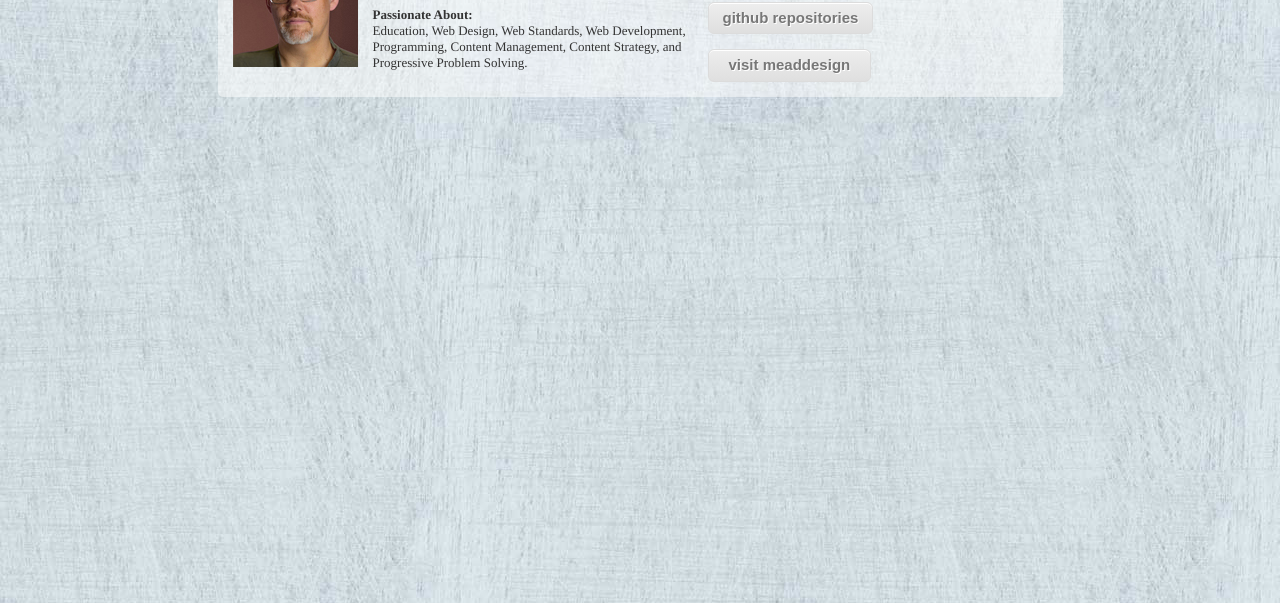
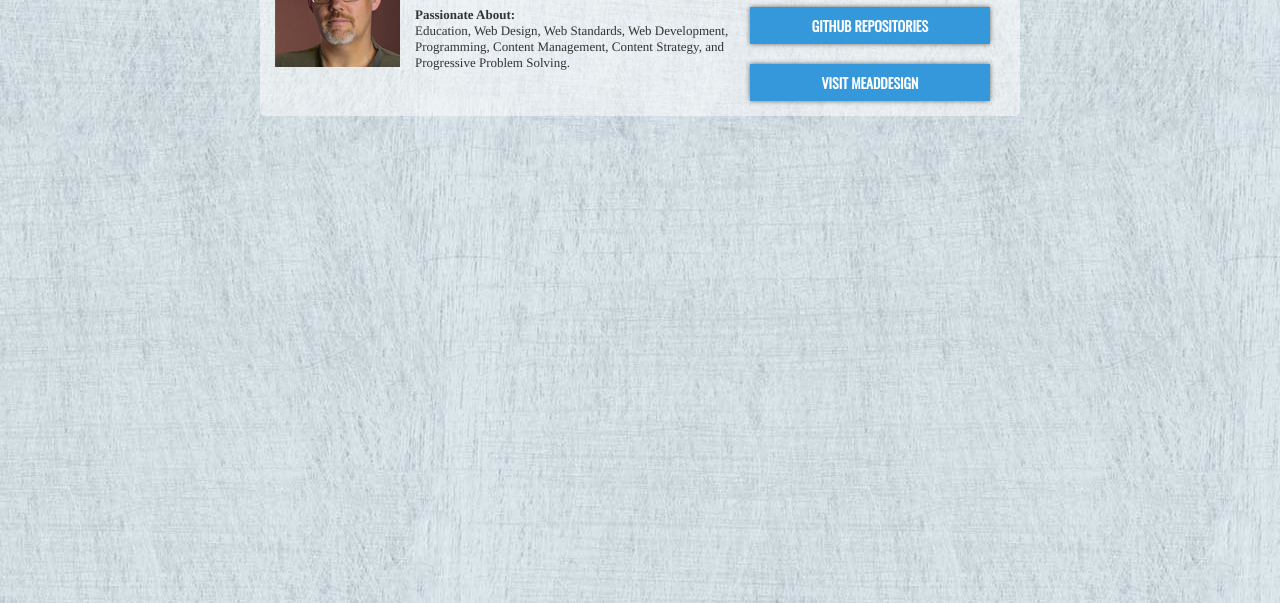
Before and after one commit to wmmead/wmmead.github.com, a plain HTML site: page index.html in a window 1280 px wide. Shown: the part 197-800 px from the top of the page. Drawn offline with nearby package versions, Linux system fonts and the light colour scheme.

Commit message:
styling changes

```diff
--- a/css/style.css
+++ b/css/style.css
@@ -165,7 +165,7 @@ body {
 }
 
 #container {
-	width: 845px;
+	width: 760px;
 	margin: 75px auto;
 }
 
@@ -205,7 +205,7 @@ h1 {
 }
 
 .box {
-	width: 340px;
+	width: 250px;
 	float: left;
 }
 
@@ -226,79 +226,32 @@ a:hover {
 	text-decoration: none;
 }
 
-#github {
-	margin-top: 15px;
-	margin-right: 15px;
-	float: left;
-
-	-moz-box-shadow:inset 0px 1px 0px 0px #ffffff;
-	-webkit-box-shadow:inset 0px 1px 0px 0px #ffffff;
-	box-shadow:inset 0px 1px 0px 0px #ffffff;
-	background:-webkit-gradient( linear, left top, left bottom, color-stop(0.05, #ededed), color-stop(1, #dfdfdf) );
-	background:-moz-linear-gradient( center top, #ededed 5%, #dfdfdf 100% );
-	filter:progid:DXImageTransform.Microsoft.gradient(startColorstr='#ededed', endColorstr='#dfdfdf');
-	background-color:#ededed;
-	-moz-border-radius:6px;
-	-webkit-border-radius:6px;
-	border-radius:6px;
-	border:1px solid #dcdcdc;
-	display:inline-block;
-	color:#777777;
-	font-family:Arial;
-	font-size:15px;
-	font-weight:bold;
-	padding:6px 14px;
-	text-decoration:none;
-	text-shadow:1px 1px 0px #ffffff;
+.btn {
+  -webkit-box-shadow: 0px 0px 5px #666666;
+  -moz-box-shadow: 0px 0px 5px #666666;
+  box-shadow: 0px 0px 5px #666666;
+  font-family: Oswald;
+  color: #ffffff;
+  font-size: 14px;
+  background: #3498db;
+  padding: 10px 20px 10px 20px;
+  text-decoration: none;
+	display: block;
+	margin-top: 20px;
+	text-align: center;
+	text-transform: uppercase;
+	width: 200px;
 }
 
-#github:hover {
-	background:-webkit-gradient( linear, left top, left bottom, color-stop(0.05, #dfdfdf), color-stop(1, #ededed) );
-	background:-moz-linear-gradient( center top, #dfdfdf 5%, #ededed 100% );
-	filter:progid:DXImageTransform.Microsoft.gradient(startColorstr='#dfdfdf', endColorstr='#ededed');
-	background-color:#dfdfdf;
+.btn:hover {
+  background: #3cb0fd;
+  text-decoration: none;
+	color:#fff;
 }
 
-#github:active {
-	position:relative;
-	top:1px;
+.btn:visited {
+	color:#fff;
 }
-
-#meaddesign {
-	margin-top: 15px;
-	-moz-box-shadow:inset 0px 1px 0px 0px #ffffff;
-	-webkit-box-shadow:inset 0px 1px 0px 0px #ffffff;
-	box-shadow:inset 0px 1px 0px 0px #ffffff;
-	background:-webkit-gradient( linear, left top, left bottom, color-stop(0.05, #ededed), color-stop(1, #dfdfdf) );
-	background:-moz-linear-gradient( center top, #ededed 5%, #dfdfdf 100% );
-	filter:progid:DXImageTransform.Microsoft.gradient(startColorstr='#ededed', endColorstr='#dfdfdf');
-	background-color:#ededed;
-	-moz-border-radius:6px;
-	-webkit-border-radius:6px;
-	border-radius:6px;
-	border:1px solid #dcdcdc;
-	display:inline-block;
-	color:#777777;
-	font-family:arial;
-	font-size:15px;
-	font-weight:bold;
-	padding:6px 20px;
-	text-decoration:none;
-	text-shadow:1px 1px 0px #ffffff;
-}
-
-#meaddesign:hover {
-	background:-webkit-gradient( linear, left top, left bottom, color-stop(0.05, #dfdfdf), color-stop(1, #ededed) );
-	background:-moz-linear-gradient( center top, #dfdfdf 5%, #ededed 100% );
-	filter:progid:DXImageTransform.Microsoft.gradient(startColorstr='#dfdfdf', endColorstr='#ededed');
-	background-color:#dfdfdf;
-}
-
-#meaddesign:active {
-	position:relative;
-	top:1px;
-}
-
 
 
 
--- a/index.html
+++ b/index.html
@@ -46,9 +46,9 @@
 				</a>
 			</div>
 
-			<a href="https://github.com/wmmead" id="github">github repositories</a>
+			<a href="https://github.com/wmmead" class="btn">github repositories</a>
 
-			<a href="http://meaddesign.net" id="meaddesign">visit meaddesign</a>
+			<a href="http://meaddesign.net" class="btn">visit meaddesign</a>
 		</section>
 
     </div>
```
